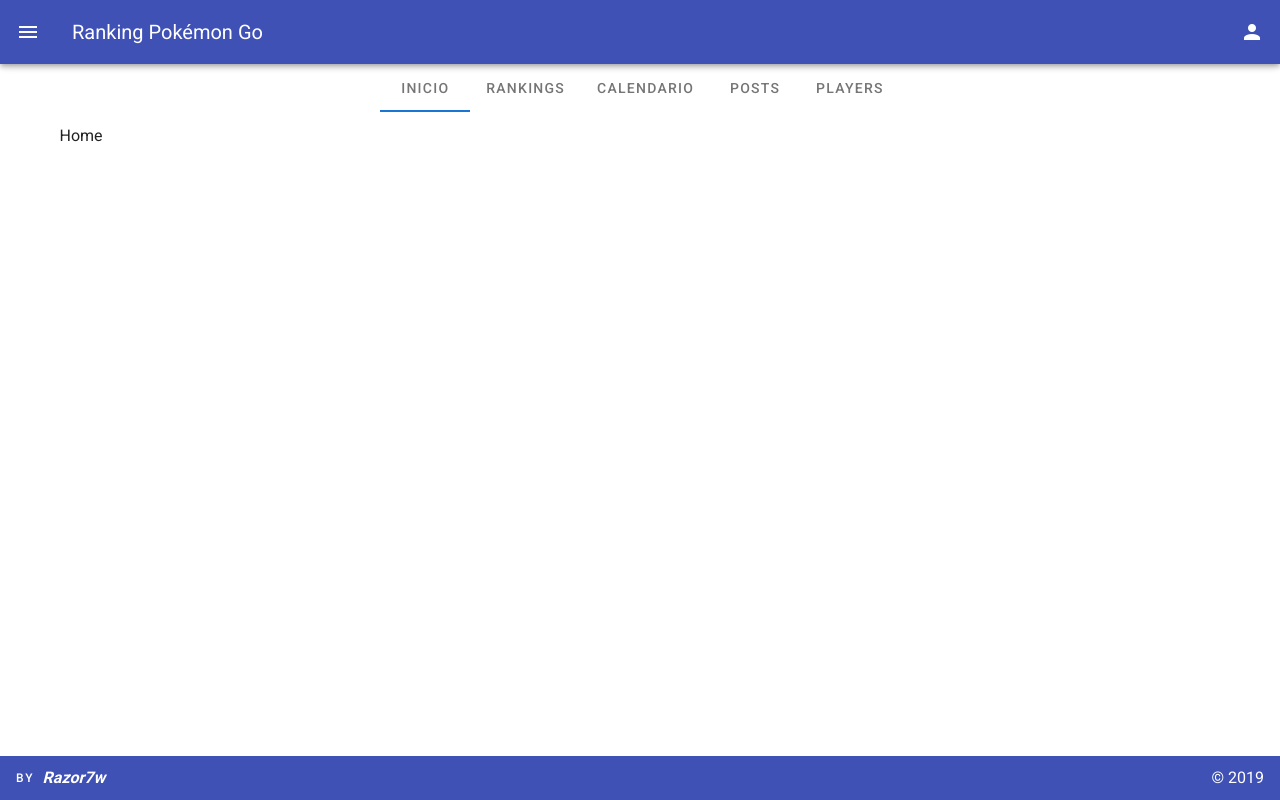
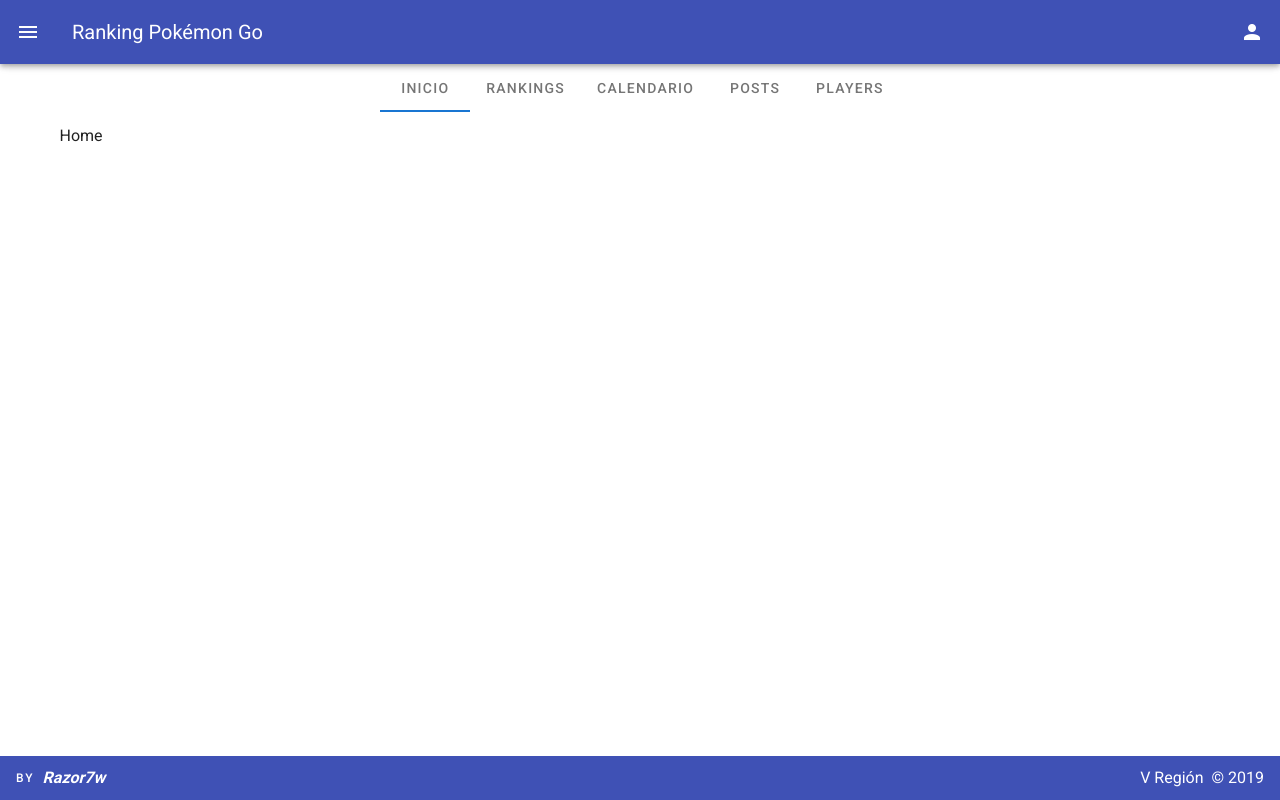
Before and after one commit to Razor7w/Rankpgta, a Vue app: page / in a window 1280 px wide. Built offline with nearby package versions, Linux system fonts and the light colour scheme.

Commit message:
Feat: - Se deja V Región en el footer

```diff
--- a/src/components/Footer.vue
+++ b/src/components/Footer.vue
@@ -7,6 +7,7 @@
       <span class="overline mr-2">by</span>
       <span class="font-italic font-weight-bold">Razor7w</span>
       <v-spacer />
+      <span class="mr-2">V Región</span>
       <span>&copy; {{ new Date().getFullYear() }}</span>
     </v-footer>
 </template>
```
